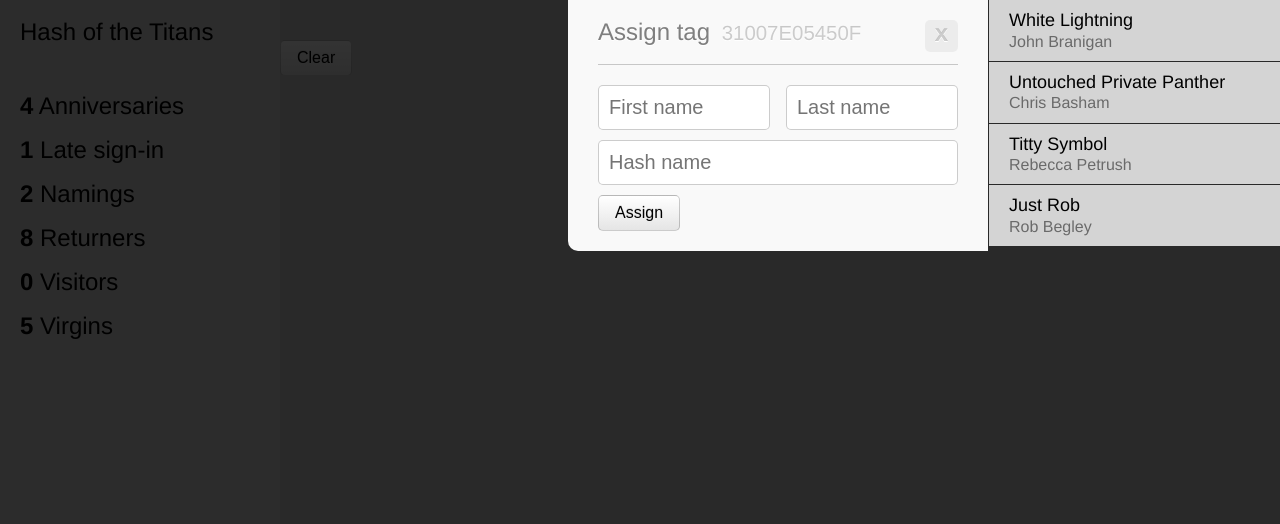
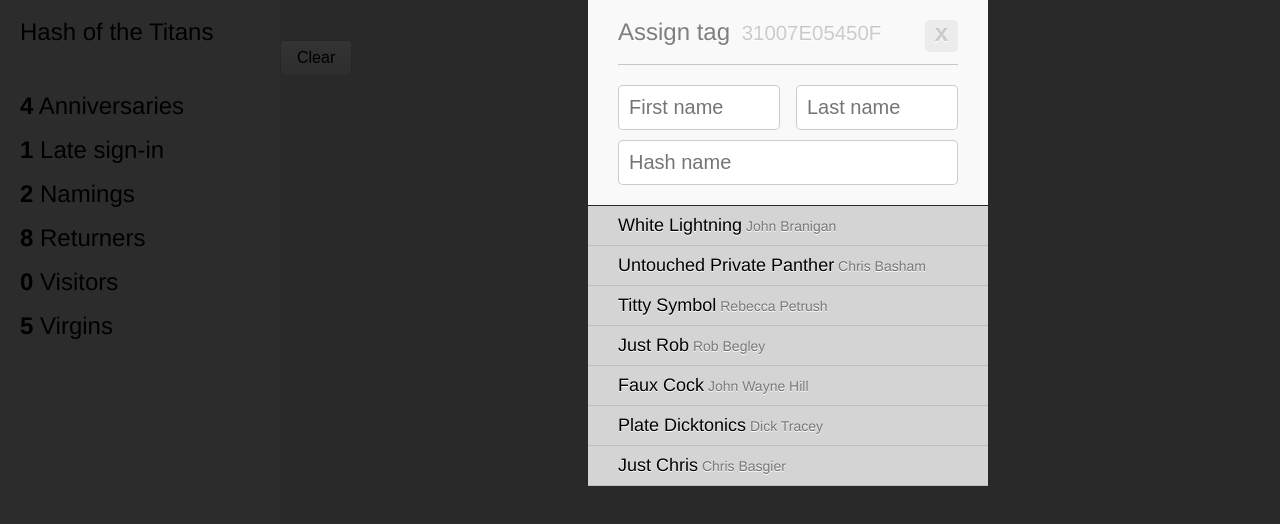
Before and after one commit to basham/oncheckin-rfid, a plain HTML site: page public/index.html in a window 1280 px wide. Drawn offline with nearby package versions, Linux system fonts and the light colour scheme.

Commit message:
Shifted auto complete beneath the form module.

```diff
--- a/public/index.html
+++ b/public/index.html
@@ -121,6 +121,8 @@
 			if( $('.auto .selected').length ) {
 				console.log( $('.auto .selected').attr('id') );
 			}
+			else
+				$('form').submit();
 		}
 
 		$('form').submit(function() {
@@ -285,14 +287,16 @@ nav li span {
 
 .module {
 	position: absolute;
-	width: 360px;
+	width: 400px;
 	right: 292px;
 	margin: 0 auto;
 	z-index: 200;
-	border-radius: 0 0 0 10px;
+	text-shadow: #FFFFFF 0 1px 0; }
+
+.form {
 	background: #F9F9F9;
-	padding: 20px 30px;
-	text-shadow: #FFFFFF 0 1px 0; }
+	padding: 20px 30px 10px;
+	margin-bottom: 1px; }
 
 .module hgroup {
 	padding-bottom: 20px;
@@ -344,7 +348,7 @@ button:active {
 input {
 	display: block;
 	font-size: 20px;
-	width: 338px;
+	width: 318px;
     padding: 10px;
     border: 1px solid rgba(0, 0, 0, .2);
     border-radius: 5px; }
@@ -369,34 +373,34 @@ form p {
 	float: left; }
 
 .grid-2 p input {
-	width: 150px; }
+	width: 140px; }
 
 
 
 .auto {
-	position: fixed;
-	width: 291px;
 	height: 100%;
 	right: 0;
 	z-index: 150; }
 
 .auto span {
-	display: block;
+
 	font-size: 18px;
 	color: #000; }
 
 .auto li {
-	line-height: 1.2;
+	font-size: 14px;
+	line-height: 18px;
 	color: rgba(0, 0, 0, .5);
-	padding: 10px 20px;
+	padding: 10px 30px;
 	background: rgba(255, 255, 255, .8);
-	margin-bottom: 1px; }
+	border-bottom: 1px solid rgba(0, 0, 0, .1); }
 
 .auto li.selected {
 	background: rgba(255, 255, 255, .2); }
 
 .auto li.selected, .auto li.selected span {
-	color: #FFF; }
+	color: #FFFFFF;
+	text-shadow: #000000 0 1px 0; }
 
 </style>
 
@@ -407,6 +411,7 @@ form p {
 <div id="overlay"></div>
 
 <section id="assign" class="module">
+<section class="form">
 	<hgroup>
 		<a class="close" href="#">x</a>
 		<h2>Assign tag <span id="rfid">31007E05450F</span></h2>
@@ -417,17 +422,19 @@ form p {
 			<p><label><input id="lastname" placeholder="Last name"/></label></p>
 		</div>
 		<p><label><input id="hashname" placeholder="Hash name" class="default"/></label></p>
-		<button id="assignbtn">Assign</button>
 	</form>
 </section>
-
-<section id="autoassign" class="auto">
+<section class="auto">
 	<ul>
 		<li id="55a7d7166c840b6cd05cf03e055462b90cba7015"><span>White Lightning</span> John Branigan</li>
 		<li><span>Untouched Private Panther</span> Chris Basham</li>
 		<li><span>Titty Symbol</span> Rebecca Petrush</li>
 		<li><span>Just Rob</span> Rob Begley</li>
+		<li><span>Faux Cock</span> John Wayne Hill</li>
+		<li><span>Plate Dicktonics</span> Dick Tracey</li>
+		<li><span>Just Chris</span> Chris Basgier</li>
 	</ul>
+</section>
 </section>
 
 <section id="nav">
```
